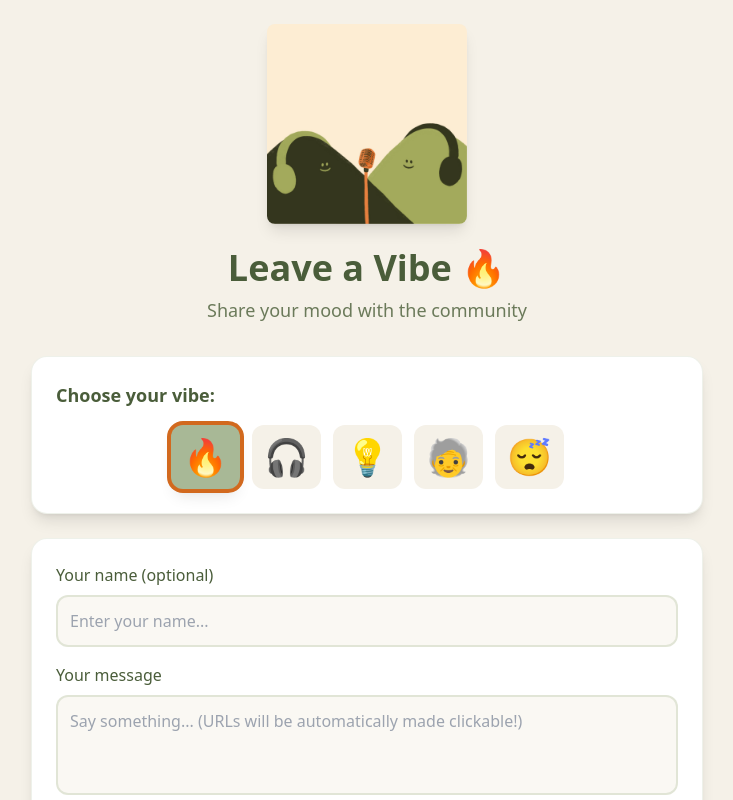
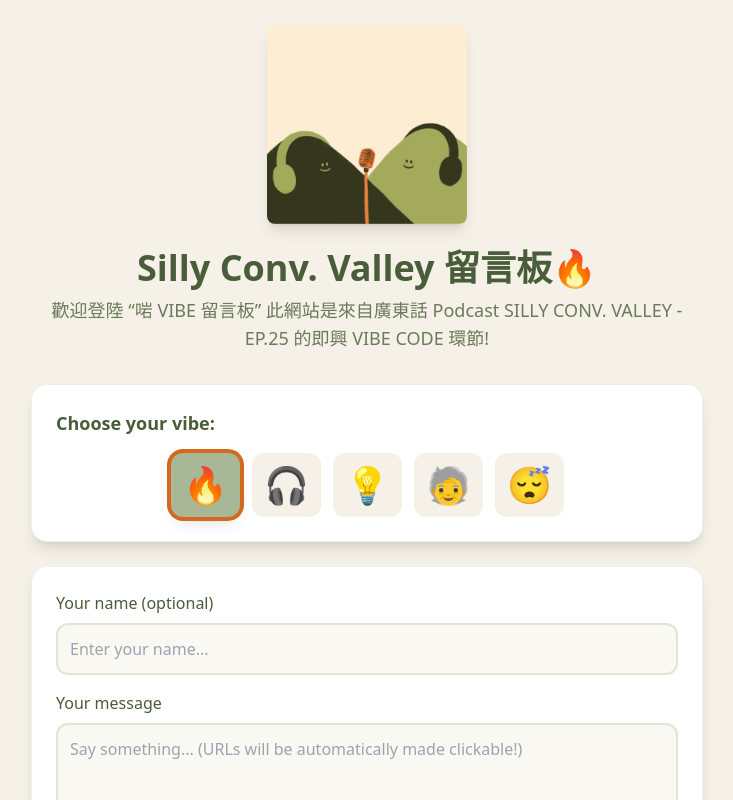
Before and after one commit to sillyconv-community/scv.stickerwall, a Next.js app in the folder stickerwall_v0/: page / in a window 1280 px wide. Shown: the top 800 px of the page, without its empty margins (273-1006 px from the left). Built offline with nearby package versions, Linux system fonts and the light colour scheme; no server answers; the database is empty.

Commit message:
updated text

```diff
--- a/stickerwall_v0/app/page.tsx
+++ b/stickerwall_v0/app/page.tsx
@@ -90,8 +90,8 @@ export default function VibeWall() {
               className="mx-auto rounded-lg shadow-lg"
             />
           </div>
-          <h1 className="text-4xl font-bold text-olive-dark mb-2">Leave a Vibe 🔥</h1>
-          <p className="text-olive text-lg">Share your mood with the community</p>
+          <h1 className="text-4xl font-bold text-olive-dark mb-2">Silly Conv. Valley 留言板🔥</h1>
+          <p className="text-olive text-lg">歡迎登陸 “啱 VIBE 留言板” 此網站是來自廣東話 Podcast SILLY CONV. VALLEY - EP.25 的即興 VIBE CODE 環節!</p>
         </div>
 
         {/* Emoji Selection */}
```
Also changed, not shown: 1 other file (tests, documents, lock files or other folders).
